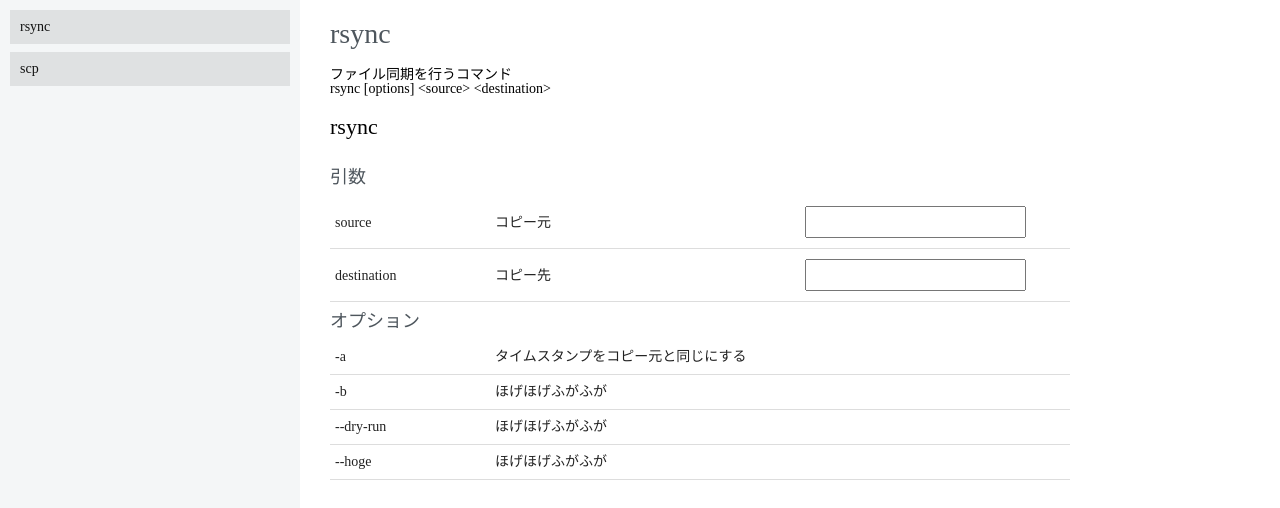
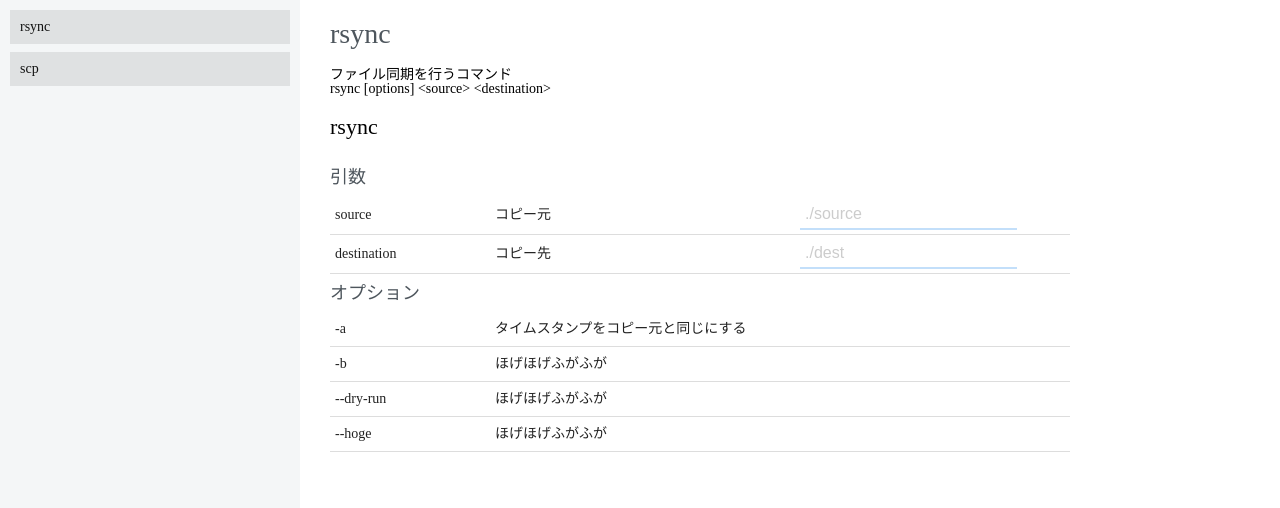
Before and after one commit to hogesuke/linux-command-generator, an Angular app: page /commands/rsync in a window 1280 px wide. Shown: the top 508 px of the page. Built offline with nearby package versions, Linux system fonts and the light colour scheme.

Commit message:
引数のinputのsytleを修正

```diff
--- a/src/app/commands/command/command.component.html
+++ b/src/app/commands/command/command.component.html
@@ -23,7 +23,7 @@
     <tr *ngFor="let arg of command.args">
       <td class="arg-name">{{ arg.name }}</td>
       <td class="arg-description">{{ arg.description }}</td>
-      <td><input type="text"></td>
+      <td class="arg-input-cell"><input type="text" placeholder="{{ arg.sample }}"></td>
     </tr>
   </table>
 
--- a/src/app/commands/command/command.component.scss
+++ b/src/app/commands/command/command.component.scss
@@ -1,9 +1,4 @@
 label {
-  font-size: 16px;
-}
-
-input {
-  padding: 5px;
   font-size: 16px;
 }
 
@@ -39,6 +34,44 @@ table {
   .arg-description {
     width: 300px;
   }
+
+  .arg-input-cell {
+    padding: 4px 0;
+
+    input[type=text] {
+      padding: 5px;
+      background-color: transparent;
+      border: none;
+      border-bottom: solid 2px rgba(106, 174, 243, 0.4);
+      font-size: 16px;
+
+      &:focus {
+        outline: 0;
+        border-bottom-color: rgba(106, 174, 243, 1);
+
+        &::placeholder {
+          color: transparent;
+        }
+      }
+      &:placeholder-shown {
+        color: #ccc;
+      }
+      &::-webkit-input-placeholder {
+        color: #ccc;
+        opacity: 1;
+      }
+      &:-moz-placeholder {
+        color: #ccc;
+      }
+      &::-moz-placeholder {
+        color: #ccc;
+        opacity: 1;
+      }
+      &:-ms-input-placeholder {
+        color: #ccc;
+      }
+    }
+  }
 }
 
 .option-table {
```
